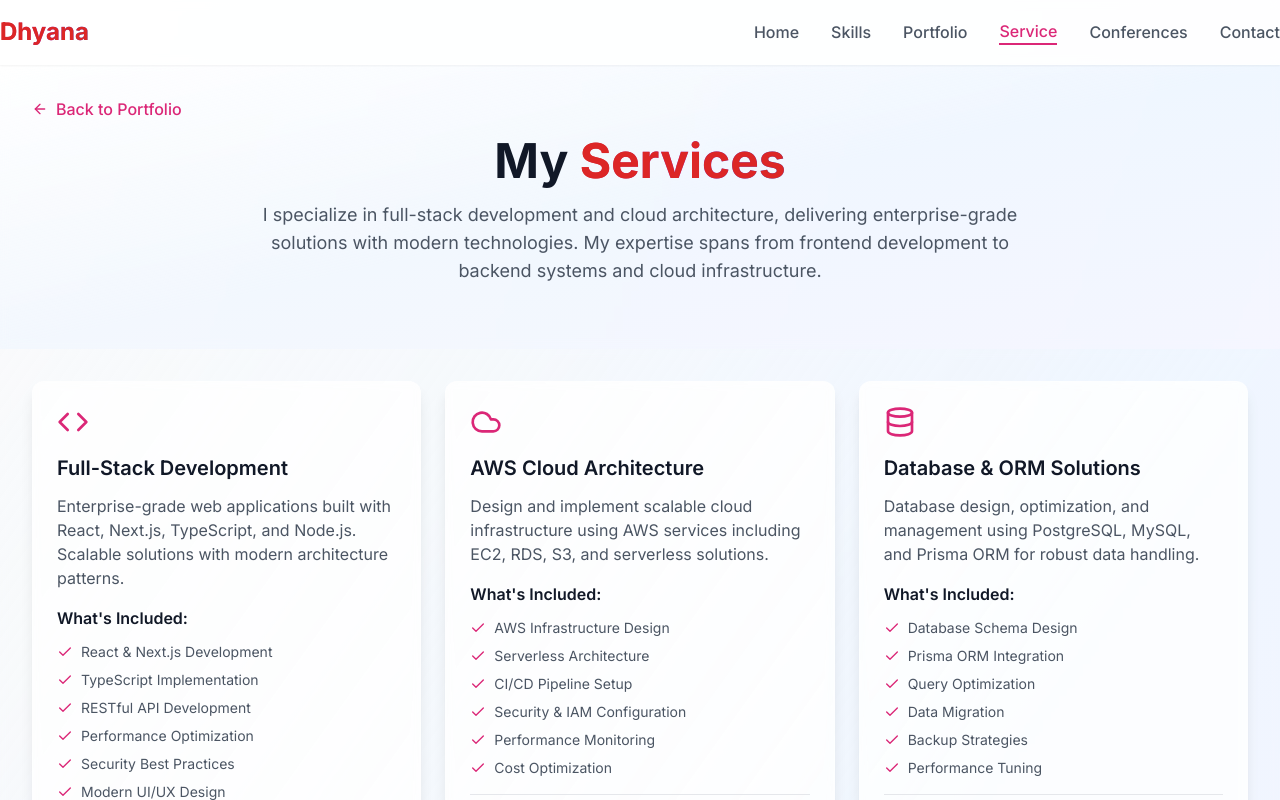
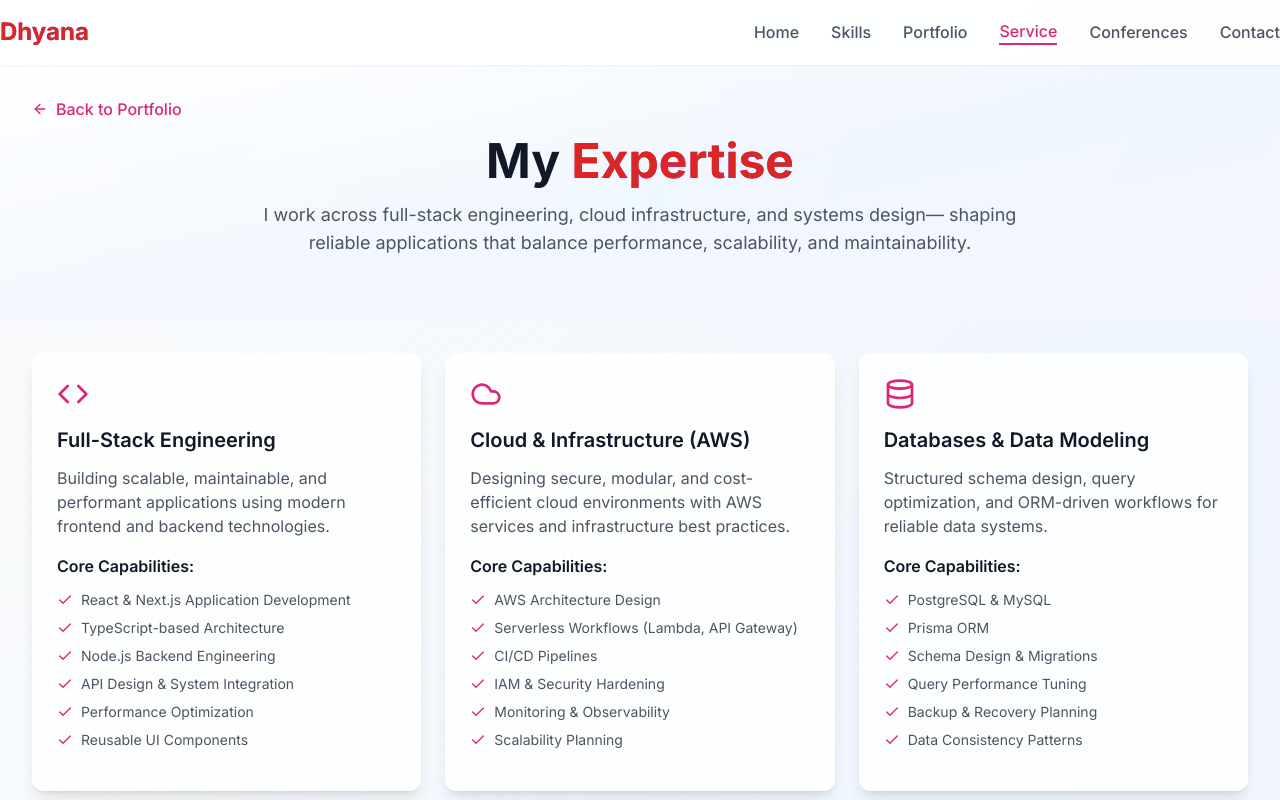
Before and after one commit to dhyanakaruna/dhyanakaruna.github.io, a React (Vite) app: page / in a window 1280 px wide. Both pictures are taken after a click on the button "Service". Shown: the top 800 px of the page. Built offline with nearby package versions, Linux system fonts and the light colour scheme.

Commit message:
Rename Services component to Expertise and update content

```diff
--- a/src/pages/Services.jsx
+++ b/src/pages/Services.jsx
@@ -1,146 +1,158 @@
+import {
+  Code, Database, Palette, Smartphone, BarChart3, Globe, Check,
+  ArrowRight, Cloud, Shield, ArrowLeft, Star, Zap, Users, Award
+} from 'lucide-react';
 
-import { Code, Database, Palette, Smartphone, BarChart3, Globe, Check, ArrowRight, Cloud, Shield, ArrowLeft, Star, Zap, Users, Award } from 'lucide-react';
 import { useNavigate } from 'react-router-dom';
 import { useEffect } from 'react';
 
-const Services = () => {
+const Expertise = () => {
   const navigate = useNavigate();
 
-  // Scroll to top when component mounts
+  // Scroll to top
   useEffect(() => {
     window.scrollTo(0, 0);
   }, []);
-  const services = [
+
+  // Core Engineering Areas
+  const expertise = [
     {
       icon: <Code className="w-8 h-8 text-burgundy-600" />,
-      title: "Full-Stack Development",
-      description: "Enterprise-grade web applications built with React, Next.js, TypeScript, and Node.js. Scalable solutions with modern architecture patterns.",
+      title: "Full-Stack Engineering",
+      description:
+        "Building scalable, maintainable, and performant applications using modern frontend and backend technologies.",
       features: [
-        "React & Next.js Development",
-        "TypeScript Implementation",
-        "RESTful API Development",
+        "React & Next.js Application Development",
+        "TypeScript-based Architecture",
+        "Node.js Backend Engineering",
+        "API Design & System Integration",
         "Performance Optimization",
-        "Security Best Practices",
-        "Modern UI/UX Design"
-      ],
-      price: "Enterprise Solutions"
+        "Reusable UI Components"
+      ]
     },
     {
       icon: <Cloud className="w-8 h-8 text-burgundy-600" />,
-      title: "AWS Cloud Architecture",
-      description: "Design and implement scalable cloud infrastructure using AWS services including EC2, RDS, S3, and serverless solutions.",
+      title: "Cloud & Infrastructure (AWS)",
+      description:
+        "Designing secure, modular, and cost-efficient cloud environments with AWS services and infrastructure best practices.",
       features: [
-        "AWS Infrastructure Design",
-        "Serverless Architecture",
-        "CI/CD Pipeline Setup",
-        "Security & IAM Configuration",
-        "Performance Monitoring",
-        "Cost Optimization"
-      ],
-      price: "Cloud Solutions"
+        "AWS Architecture Design",
+        "Serverless Workflows (Lambda, API Gateway)",
+        "CI/CD Pipelines",
+        "IAM & Security Hardening",
+        "Monitoring & Observability",
+        "Scalability Planning"
+      ]
     },
     {
       icon: <Database className="w-8 h-8 text-burgundy-600" />,
-      title: "Database & ORM Solutions",
-      description: "Database design, optimization, and management using PostgreSQL, MySQL, and Prisma ORM for robust data handling.",
+      title: "Databases & Data Modeling",
+      description:
+        "Structured schema design, query optimization, and ORM-driven workflows for reliable data systems.",
       features: [
-        "Database Schema Design",
-        "Prisma ORM Integration",
-        "Query Optimization",
-        "Data Migration",
-        "Backup Strategies",
-        "Performance Tuning"
-      ],
-      price: "Database Solutions"
+        "PostgreSQL & MySQL",
+        "Prisma ORM",
+        "Schema Design & Migrations",
+        "Query Performance Tuning",
+        "Backup & Recovery Planning",
+        "Data Consistency Patterns"
+      ]
     },
     {
       icon: <BarChart3 className="w-8 h-8 text-burgundy-600" />,
-      title: "Payment Integration",
-      description: "Secure payment processing integration with Stripe and Cashfree, including webhook handling and fraud prevention.",
+      title: "Payments & Integrations",
+      description:
+        "Integrating secure payment flows and external systems with robust event handling and validation.",
       features: [
         "Stripe Integration",
-        "Cashfree Payment Gateway",
-        "Webhook Implementation",
-        "Security Compliance",
-        "Error Handling",
-        "Testing & Validation"
-      ],
-      price: "Payment Solutions"
+        "Cashfree Payment Workflows",
+        "Webhook Processing",
+        "Error & Edge-Case Handling",
+        "Security & Compliance",
+        "Automated Validation"
+      ]
     },
     {
       icon: <Palette className="w-8 h-8 text-burgundy-600" />,
       title: "Enterprise Application Development",
-      description: "Building robust enterprise applications with modern technologies, focusing on scalability, security, and performance.",
+      description:
+        "Developing complex systems with strong foundations in architecture, modularity, and scalability.",
       features: [
-        "Full-Stack Applications",
+        "End-to-End Application Development",
         "Microservices Architecture",
-        "API Development",
-        "System Integration",
-        "Performance Optimization",
-        "Security Implementation"
-      ],
-      price: "Enterprise Solutions"
+        "Distributed Systems Thinking",
+        "Robust API Layers",
+        "High-Performance Workflows",
+        "Security-First Engineering"
+      ]
     },
     {
       icon: <Shield className="w-8 h-8 text-burgundy-600" />,
-      title: "Security Implementation",
-      description: "Comprehensive security solutions including authentication, authorization, and compliance with industry standards.",
+      title: "Security & Reliability",
+      description:
+        "Implementing secure engineering practices to ensure application integrity and operational safety.",
       features: [
-        "Multi-Factor Authentication",
-        "Role-Based Access Control",
-        "API Security",
+        "Authentication & Access Control",
+        "API Security Standards",
         "Data Encryption",
-        "Security Auditing",
-        "Compliance Standards"
-      ],
-      price: "Security Solutions"
+        "Security Reviews & Audits",
+        "Compliance-Aligned Approaches",
+        "Threat Mitigation"
+      ]
     },
     {
       icon: <Globe className="w-8 h-8 text-burgundy-600" />,
-      title: "DevOps & Monitoring",
-      description: "Complete DevOps solutions with automated deployments, monitoring, and error tracking using modern tools.",
+      title: "DevOps & Automation",
+      description:
+        "Creating workflows that improve developer experience, deployment reliability, and operational visibility.",
       features: [
-        "CI/CD Pipeline Setup",
-        "Sentry Error Tracking",
-        "Performance Monitoring",
+        "CI/CD Setup",
+        "Monitoring & Alerting",
+        "Sentry & Error Tracking",
         "Automated Testing",
         "Deployment Automation",
-        "Infrastructure Management"
-      ],
-      price: "DevOps Solutions"
+        "Infrastructure as Code"
+      ]
     }
   ];
 
+  // Engineering Process
   const process = [
     {
       step: "01",
-      title: "Discovery & Planning",
-      description: "Understanding your requirements, goals, and target audience to create a comprehensive project plan."
+      title: "Understanding the Problem",
+      description:
+        "Gaining clarity on functional requirements, constraints, business logic, and user expectations."
     },
     {
       step: "02",
-      title: "Design & Prototyping",
-      description: "Creating wireframes, mockups, and interactive prototypes to visualize the final product."
+      title: "Design & Architecture",
+      description:
+        "Translating requirements into reliable system designs, technical documentation, and interface structures."
     },
     {
       step: "03",
       title: "Development",
-      description: "Building your project using modern technologies and best practices for optimal performance."
+      description:
+        "Building features with clean, modular code and best practices for long-term maintainability."
     },
     {
       step: "04",
-      title: "Testing & Quality Assurance",
-      description: "Thorough testing across different devices and browsers to ensure flawless functionality."
+      title: "Testing & Validation",
+      description:
+        "Ensuring correctness through unit tests, integration checks, performance reviews, and security validations."
     },
     {
       step: "05",
-      title: "Deployment & Launch",
-      description: "Deploying your project to production and ensuring everything works perfectly."
+      title: "Deployment",
+      description:
+        "Releasing features smoothly with reliable CI/CD pipelines and monitoring tools."
     },
     {
       step: "06",
-      title: "Support & Maintenance",
-      description: "Providing ongoing support and maintenance to keep your project running smoothly."
+      title: "Iterate & Improve",
+      description:
+        "Continuously enhancing performance, reliability, and user experience based on feedback and metrics."
     }
   ];
 
@@ -149,12 +161,7 @@ const Services = () => {
       {/* Hero Section */}
       <section className="section-padding bg-gradient-to-br from-white/90 via-blue-50/50 to-purple-50/50 backdrop-blur-sm">
         <div className="container-custom">
-          <div
-            initial={{ opacity: 0, y: 30 }}
-            animate={{ opacity: 1, y: 0 }}
-            transition={{ duration: 0.6 }}
-            className="text-center mb-8"
-          >
+          <div className="text-center mb-8">
             <div className="flex justify-start mb-4">
               <button
                 onClick={() => navigate('/')}
@@ -164,38 +171,35 @@ const Services = () => {
                 Back to Portfolio
               </button>
             </div>
+
             <h1 className="text-3xl sm:text-4xl md:text-5xl font-bold text-gray-900 mb-4">
-              My <span className="text-gradient">Services</span>
+              My <span className="text-gradient">Expertise</span>
             </h1>
+
             <p className="text-base sm:text-lg text-gray-600 max-w-3xl mx-auto">
-              I specialize in full-stack development and cloud architecture, delivering enterprise-grade solutions with modern technologies.
-              My expertise spans from frontend development to backend systems and cloud infrastructure.
+              I work across full-stack engineering, cloud infrastructure, and systems design—
+              shaping reliable applications that balance performance, scalability, and maintainability.
             </p>
           </div>
         </div>
       </section>
 
-      {/* Services Grid */}
+      {/* Expertise Grid */}
       <section className="section-padding bg-gradient-to-br from-gray-50/80 via-blue-50/40 to-purple-50/40 backdrop-blur-sm">
         <div className="container-custom">
           <div className="grid md:grid-cols-2 lg:grid-cols-3 gap-4 sm:gap-6">
-            {services.map((service, index) => (
-              <div
-                key={index}
-                initial={{ opacity: 0, y: 30 }}
-                whileInView={{ opacity: 1, y: 0 }}
-                transition={{ duration: 0.6, delay: index * 0.1 }}
-                viewport={{ once: true }}
-                className="card group hover:scale-105 transition-transform duration-300"
-              >
-                <div className="mb-4">{service.icon}</div>
-                <h3 className="text-lg sm:text-xl font-semibold text-gray-900 mb-3">{service.title}</h3>
-                <p className="text-sm sm:text-base text-gray-600 mb-4">{service.description}</p>
+            {expertise.map((item, index) => (
+              <div key={index} className="card group hover:scale-105 transition-transform duration-300">
+                <div className="mb-4">{item.icon}</div>
+                <h3 className="text-lg sm:text-xl font-semibold text-gray-900 mb-3">{item.title}</h3>
+                <p className="text-sm sm:text-base text-gray-600 mb-4">{item.description}</p>
 
                 <div className="mb-4">
-                  <h4 className="font-semibold text-gray-900 mb-3 text-sm sm:text-base">What's Included:</h4>
+                  <h4 className="font-semibold text-gray-900 mb-3 text-sm sm:text-base">
+                    Core Capabilities:
+                  </h4>
                   <ul className="space-y-2">
-                    {service.features.map((feature, featureIndex) => (
+                    {item.features.map((feature, featureIndex) => (
                       <li key={featureIndex} className="flex items-center gap-2">
                         <Check className="w-4 h-4 text-burgundy-600 flex-shrink-0" />
                         <span className="text-gray-600 text-xs sm:text-sm">{feature}</span>
@@ -203,45 +207,27 @@ const Services = () => {
                     ))}
                   </ul>
                 </div>
-
-                <div className="border-t border-gray-200 pt-4">
-                  <div className="text-burgundy-600 font-bold text-base sm:text-lg mb-3">{service.price}</div>
-                  <button className="btn-primary w-full text-sm sm:text-base">
-                    Learn More <ArrowRight className="w-4 h-4" />
-                  </button>
-                </div>
               </div>
             ))}
           </div>
         </div>
       </section>
 
-      {/* Development Process */}
+      {/* Engineering Process */}
       <section className="section-padding bg-gradient-to-br from-white/90 via-blue-50/50 to-purple-50/50 backdrop-blur-sm">
         <div className="container-custom">
-          <div
-            initial={{ opacity: 0, y: 30 }}
-            whileInView={{ opacity: 1, y: 0 }}
-            transition={{ duration: 0.6 }}
-            viewport={{ once: true }}
-            className="text-center mb-8"
-          >
-            <h2 className="text-2xl sm:text-3xl font-bold text-gray-900 mb-4">My Development Process</h2>
+          <div className="text-center mb-8">
+            <h2 className="text-2xl sm:text-3xl font-bold text-gray-900 mb-4">
+              How I Approach Engineering
+            </h2>
             <p className="text-base sm:text-lg text-gray-600 max-w-2xl mx-auto">
-              A proven methodology that ensures successful project delivery and client satisfaction.
+              A structured, thoughtful workflow that ensures high-quality, dependable software.
             </p>
           </div>
 
           <div className="grid md:grid-cols-2 lg:grid-cols-3 gap-4 sm:gap-6">
             {process.map((step, index) => (
-              <div
-                key={index}
-                initial={{ opacity: 0, y: 30 }}
-                whileInView={{ opacity: 1, y: 0 }}
-                transition={{ duration: 0.6, delay: index * 0.1 }}
-                viewport={{ once: true }}
-                className="text-center"
-              >
+              <div key={index} className="text-center">
                 <div className="w-12 h-12 sm:w-16 sm:h-16 bg-gradient-to-r from-burgundy-100 to-maroon-100 rounded-full flex items-center justify-center mx-auto mb-4 border border-burgundy-200">
                   <span className="text-burgundy-600 font-bold text-lg sm:text-xl">{step.step}</span>
                 </div>
@@ -253,25 +239,21 @@ const Services = () => {
         </div>
       </section>
 
-      {/* Why Choose Me - Enhanced */}
+      {/* Why Choose Me */}
       <section className="section-padding bg-gradient-to-br from-gray-50/80 via-blue-50/40 to-purple-50/40 backdrop-blur-sm">
         <div className="container-custom">
-          <div
-            initial={{ opacity: 0, y: 30 }}
-            whileInView={{ opacity: 1, y: 0 }}
-            transition={{ duration: 0.6 }}
-            viewport={{ once: true }}
-            className="text-center mb-8"
-          >
+          <div className="text-center mb-8">
             <div className="inline-block bg-gradient-to-r from-burgundy-100 to-maroon-100 text-burgundy-600 px-4 py-2 rounded-full text-sm font-medium mb-4 border border-burgundy-200">
-              Why Choose Me
+              What I Value in Engineering
             </div>
+
             <h2 className="text-3xl sm:text-4xl md:text-5xl font-bold text-gray-900 mb-4">
-              What Makes Me <span className="text-gradient">Different</span>
+              Principles That Guide My Work
             </h2>
+
             <p className="text-base sm:text-lg text-gray-600 max-w-2xl mx-auto">
-              I bring a unique combination of technical expertise, reliability, and dedication to every project.
-              Here's what sets me apart from the rest.
+              I care deeply about writing reliable software, building meaningful systems,
+              and contributing to environments that appreciate quality engineering.
             </p>
           </div>
 
@@ -279,56 +261,46 @@ const Services = () => {
             <div className="grid md:grid-cols-2 gap-4 sm:gap-6">
               {[
                 {
-                  icon: <Shield className="w-5 h-5 sm:w-6 sm:h-6 text-white" />,
-                  title: "Quality Assurance",
-                  description: "Every project undergoes rigorous testing to ensure flawless functionality and performance.",
-                  bgColor: "bg-gradient-to-br from-green-500 to-green-600",
-                  stats: "99.9%"
+                  icon: <Shield className="w-5 h-5 text-white" />,
+                  title: "Quality First",
+                  description:
+                    "Thoughtful design, clean code, and comprehensive testing form the foundation of everything I build.",
+                  bgColor: "bg-gradient-to-br from-green-500 to-green-600"
                 },
                 {
-                  icon: <Zap className="w-5 h-5 sm:w-6 sm:h-6 text-white" />,
-                  title: "Timely Delivery",
-                  description: "I value your time and always deliver projects on schedule with regular progress updates.",
-                  bgColor: "bg-gradient-to-br from-blue-500 to-blue-600",
-                  stats: "100%"
+                  icon: <Zap className="w-5 h-5 text-white" />,
+                  title: "Ownership & Accountability",
+                  description:
+                    "I take responsibility for the systems I work on—from understanding the problem to shipping reliable solutions.",
+                  bgColor: "bg-gradient-to-br from-blue-500 to-blue-600"
                 },
                 {
-                  icon: <Users className="w-5 h-5 sm:w-6 sm:h-6 text-white" />,
-                  title: "Ongoing Support",
-                  description: "I provide continued support and maintenance to keep your project running smoothly.",
-                  bgColor: "bg-gradient-to-br from-purple-500 to-purple-600",
-                  stats: "24/7"
+                  icon: <Users className="w-5 h-5 text-white" />,
+                  title: "Collaboration",
+                  description:
+                    "Good engineering grows through teamwork, knowledge-sharing, and clear communication.",
+                  bgColor: "bg-gradient-to-br from-purple-500 to-purple-600"
                 },
                 {
-                  icon: <Award className="w-5 h-5 sm:w-6 sm:h-6 text-white" />,
-                  title: "Modern Technologies",
-                  description: "Using the latest technologies and best practices to create scalable and future-proof solutions.",
-                  bgColor: "bg-gradient-to-br from-orange-500 to-orange-600",
-                  stats: "Latest"
+                  icon: <Award className="w-5 h-5 text-white" />,
+                  title: "Continuous Learning",
+                  description:
+                    "The landscape evolves quickly—staying curious keeps me improving and building better systems.",
+                  bgColor: "bg-gradient-to-br from-orange-500 to-orange-600"
                 }
               ].map((item, index) => (
-                <div
-                  key={index}
-                  initial={{ opacity: 0, y: 20 }}
-                  whileInView={{ opacity: 1, y: 0 }}
-                  transition={{ duration: 0.6, delay: index * 0.1 }}
-                  viewport={{ once: true }}
-                  className="card group hover:scale-105 transition-all duration-300 border-l-4 border-l-burgundy-500"
-                >
-                  <div className="flex items-start gap-3 sm:gap-4">
-                    <div className={`w-10 h-10 sm:w-12 sm:h-12 ${item.bgColor} rounded-xl flex items-center justify-center flex-shrink-0 shadow-lg group-hover:shadow-xl transition-shadow duration-300`}>
+                <div key={index} className="card group hover:scale-105 transition-all duration-300 border-l-4 border-l-burgundy-500">
+                  <div className="flex items-start gap-4">
+                    <div className={`w-12 h-12 ${item.bgColor} rounded-xl flex items-center justify-center flex-shrink-0 shadow-lg`}>
                       {item.icon}
                     </div>
                     <div className="flex-1">
-                      <div className="flex items-center justify-between mb-2">
-                        <h3 className="text-base sm:text-lg font-bold text-gray-900 group-hover:text-burgundy-600 transition-colors duration-300">
+                      <h3 className="text-lg font-bold text-gray-900 group-hover:text-burgundy-600 transition-colors">
                         {item.title}
                       </h3>
-                        <span className="text-xs bg-gradient-to-r from-burgundy-100 to-maroon-100 text-burgundy-600 px-2 py-1 rounded-full font-bold border border-burgundy-200">
-                          {item.stats}
-                        </span>
-                      </div>
-                      <p className="text-gray-600 text-xs sm:text-sm leading-relaxed">{item.description}</p>
+                      <p className="text-gray-600 text-sm leading-relaxed mt-1">
+                        {item.description}
+                      </p>
                     </div>
                   </div>
                 </div>
@@ -340,27 +312,20 @@ const Services = () => {
 
       {/* Call to Action */}
       <section className="section-padding bg-gradient-collaborate animate-gradient-shift">
-        <div className="container-custom">
-          <div
-            initial={{ opacity: 0, y: 30 }}
-            whileInView={{ opacity: 1, y: 0 }}
-            transition={{ duration: 0.6 }}
-            viewport={{ once: true }}
-            className="text-center"
-          >
+        <div className="container-custom text-center">
           <h2 className="text-2xl sm:text-3xl md:text-4xl font-bold text-white mb-4">
-              Ready to Collaborate?
+            Want to Connect?
           </h2>
           <p className="text-lg sm:text-xl text-white/90 mb-6 max-w-2xl mx-auto">
-              Let's discuss your technical requirements and explore how we can work together
-              to build innovative solutions.
+            Whether it’s discussing engineering challenges, system design, or potential opportunities —
+            I’m always open to meaningful conversations.
           </p>
+
           <div className="flex flex-col sm:flex-row gap-4 justify-center">
             <button
-                className="bg-white/90 backdrop-blur-sm text-burgundy-600 hover:bg-white px-6 sm:px-8 py-3 sm:py-4 rounded-lg font-semibold transition-colors duration-300 border border-white/50 text-sm sm:text-base"
+              className="bg-white/90 text-burgundy-600 px-8 py-4 rounded-lg font-semibold transition-colors border border-white/50"
               onClick={() => {
                 navigate('/');
-                  // Scroll to bottom after navigation
                 setTimeout(() => {
                   window.scrollTo({
                     top: document.documentElement.scrollHeight,
@@ -371,20 +336,20 @@ const Services = () => {
             >
               Get In Touch
             </button>
+
             <button
-                className="bg-white/90 backdrop-blur-sm text-burgundy-600 hover:bg-white px-6 sm:px-8 py-3 sm:py-4 rounded-lg font-semibold transition-colors duration-300 border border-white/50 text-sm sm:text-base"
-                onClick={() => window.open('https://calendly.com/dhyanakarunanidhi/new-meeting', '_blank')}
+              className="bg-white/90 text-burgundy-600 px-8 py-4 rounded-lg font-semibold border border-white/50"
+              onClick={() =>
+                window.open('https://calendly.com/dhyanakarunanidhi/new-meeting', '_blank')
+              }
             >
               Schedule a Call
             </button>
           </div>
         </div>
-        </div>
       </section>
-
-
     </>
   );
 };
 
-export default Services;
+export default Expertise;
```
Lines whose indentation alone changed are shown as unchanged.
